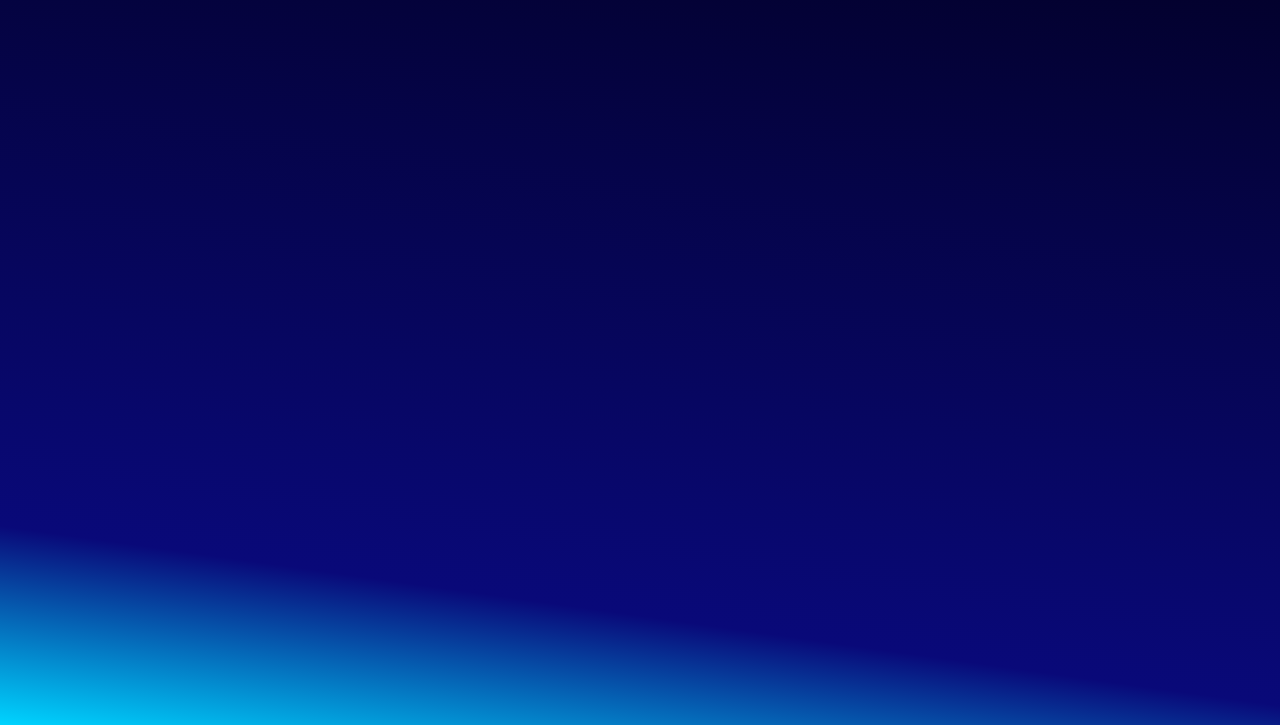
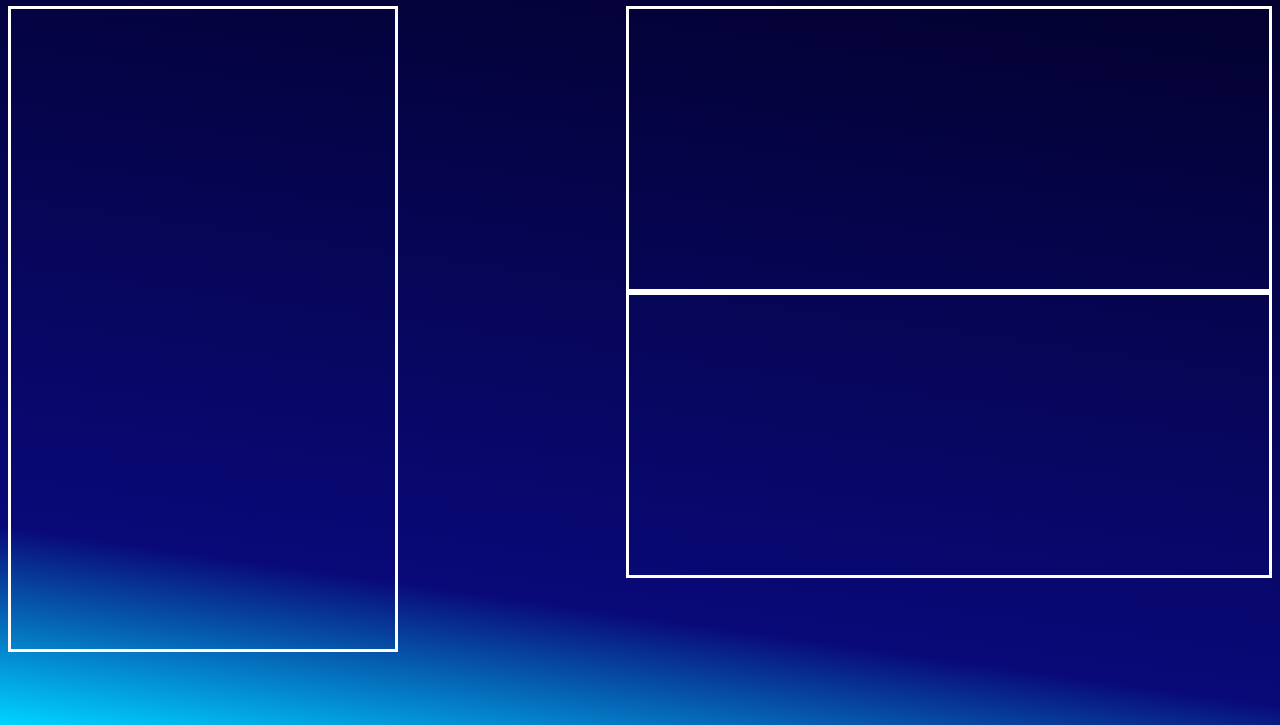
Before and after one commit to AUnderwood9/sampleWebPage, a plain HTML site: page index.html in a window 1280 px wide. Shown: the part 91-816 px from the top of the page. Drawn offline with Linux system fonts and the light colour scheme.

Commit message:
Fixing structure and style.

```diff
--- a/css/style.css
+++ b/css/style.css
@@ -28,6 +28,7 @@ body{
 .headerNav li{
 	display: inline;
 	font-size: 1.2em;
+	padding-right: 20px;
 }
 
 .headerNav a{
@@ -35,10 +36,25 @@ body{
 	text-decoration: none;
 }
 
+.bodyContainer{
+	float: right;
+}
+
+.bodyContentTop, .bodyContentBottom{
+	width: 50vw;
+	height: 35vh;
+	border: solid white;
+}
+
 .sideBarContainer{
 	width: 30vw;
 	height: 80vh;
 	float: left;
 	clear: left;
-	border: solid;
+	border: solid white;
 }
+
+/*#main-content-container{
+	width: 75vw;
+	margin: 0 auto;
+}*/
--- a/index.html
+++ b/index.html
@@ -21,12 +21,18 @@
 		</header>
 
 		<div id="main-content-container">
-			<div class="sidebarContainer">
+			<div class="sideBarContainer">
 
 			</div>
 
 			<div class="bodyContainer">
+				<div class="bodyContentTop">
 
+				</div>
+
+				<div class="bodyContentBottom">
+
+				</div>
 			</div>
 		</div>
 
```
